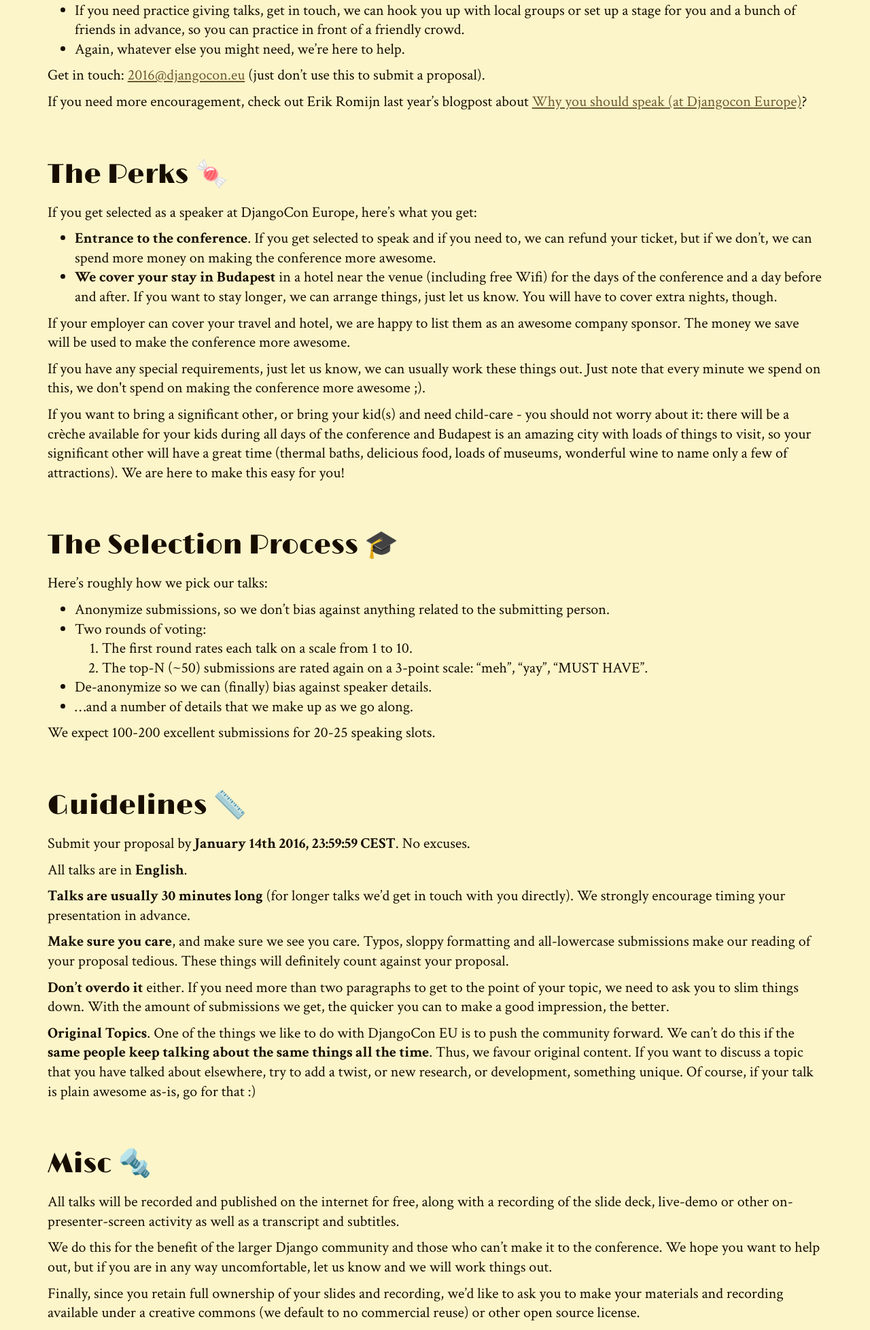
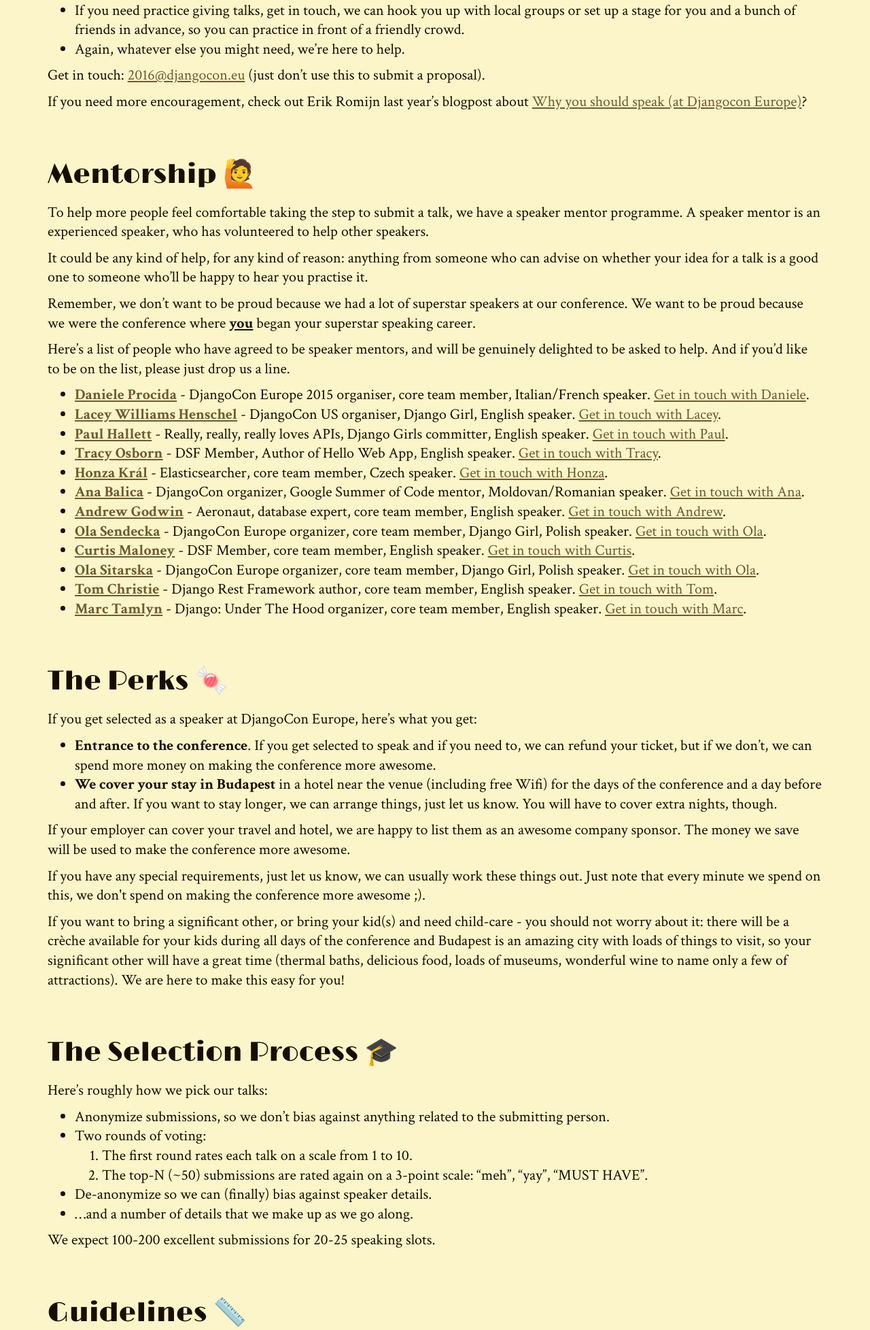
Before and after one commit to djangocon/2016.djangocon.eu, a Django app: page /cfp/ in a window 1280 px wide. Shown: the part 1652-3608 px from the top of the page at 68% size. Run offline with Django 3.2, Linux system fonts and the light colour scheme; some libraries are stand-ins or nearby versions.

Commit message:
Add speaker mentorship programme information

```diff
--- a/templates/cfp/landing.html
+++ b/templates/cfp/landing.html
@@ -53,6 +53,34 @@
     <p>Get in touch: <a href="mailto:2016@djangocon.eu">2016@djangocon.eu</a> (just don’t use this to submit a proposal).</p>
 
     <p>If you need more encouragement, check out Erik Romijn last year’s blogpost about <a href="http://erik.io/blog/2015/03/11/why-you-should-speak/">Why you should speak (at Djangocon Europe)</a>?</p>
+</section>
+
+
+<section id="mentorship" class="container">
+    <h2>Mentorship 🙋</h2>
+
+    <p>To help more people feel comfortable taking the step to submit a talk, we have a speaker mentor programme. A speaker mentor is an experienced speaker, who has volunteered to help other speakers.</p>
+
+    <p>It could be any kind of help, for any kind of reason: anything from someone who can advise on whether your idea for a talk is a good one to someone who’ll be happy to hear you practise it.</p>
+
+    <p>Remember, we don’t want to be proud because we had a lot of superstar speakers at our conference. We want to be proud because we were the conference where <b><u>you</u></b> began your superstar speaking career.</p>
+
+    <p>Here’s a list of people who have agreed to be speaker mentors, and will be genuinely delighted to be asked to help. And if you’d like to be on the list, please just drop us a line.</p>
+
+    <ul>
+      <li><a href="https://twitter.com/evildmp"><b>Daniele Procida</b></a> - DjangoCon Europe 2015 organiser, core team member, Italian/French speaker. <a href="mailto:daniele@vurt.org">Get in touch with Daniele</a>.</li>
+      <li><a href="https://twitter.com/laceynwilliams"><b>Lacey Williams Henschel</b></a> - DjangoCon US organiser, Django Girl, English speaker. <a href="mailto:laceynwilliams@gmail.com">Get in touch with Lacey</a>.</li>
+      <li><a href="https://twitter.com/phalt_"><b>Paul Hallett</b></a> - Really, really, really loves APIs, Django Girls committer, English speaker. <a href="mailto:paulandrewhallett@googlemail.com">Get in touch with Paul</a>.</li>
+      <li><a href="https://twitter.com/limedaring"><b>Tracy Osborn</b></a> - DSF Member, Author of Hello Web App, English speaker. <a href="mailto:tracy.j.osborn@gmail.com">Get in touch with Tracy</a>.</li>
+      <li><a href="https://twitter.com/honzakral"><b>Honza Král</b></a> - Elasticsearcher, core team member, Czech speaker. <a href="mailto:honza.kral@gmail.com">Get in touch with Honza</a>.</li>
+      <li><a href="https://twitter.com/anabalica"><b>Ana Balica</b></a> - DjangoCon organizer, Google Summer of Code mentor, Moldovan/Romanian speaker. <a href="mailto:ana.balica@gmail.com">Get in touch with Ana</a>.</li>
+      <li><a href="https://twitter.com/andrewgodwin"><b>Andrew Godwin</b></a> - Aeronaut, database expert, core team member, English speaker. <a href="mailto:andrew@aeracode.org">Get in touch with Andrew</a>.</li>
+      <li><a href="https://twitter.com/asendecka"><b>Ola Sendecka</b></a> - DjangoCon Europe organizer, core team member, Django Girl, Polish speaker. <a href="mailto:ola@hauru.eu">Get in touch with Ola</a>.</li>
+      <li><a href="https://github.com/funkybob"><b>Curtis Maloney</b></a> - DSF Member, core team member, English speaker. <a href="mailto:curtis@tinbrain.net">Get in touch with Curtis</a>.</li>
+      <li><a href="https://twitter.com/olasitarska"><b>Ola Sitarska</b></a> - DjangoCon Europe organizer, core team member, Django Girl, Polish speaker. <a href="mailto:ola@sitarska.com">Get in touch with Ola</a>.</li>
+      <li><a href="https://twitter.com/_tomchristie"><b>Tom Christie</b></a> - Django Rest Framework author, core team member, English speaker. <a href="mailto:tom@tomchristie.com">Get in touch with Tom</a>.</li>
+      <li><a href="https://twitter.com/mjtamlyn"><b>Marc Tamlyn</b></a> - Django: Under The Hood organizer, core team member, English speaker. <a href="mailto:marc.tamlyn@gmail.com">Get in touch with Marc</a>.</li>
+    </ul>
 </section>
 
 
```
